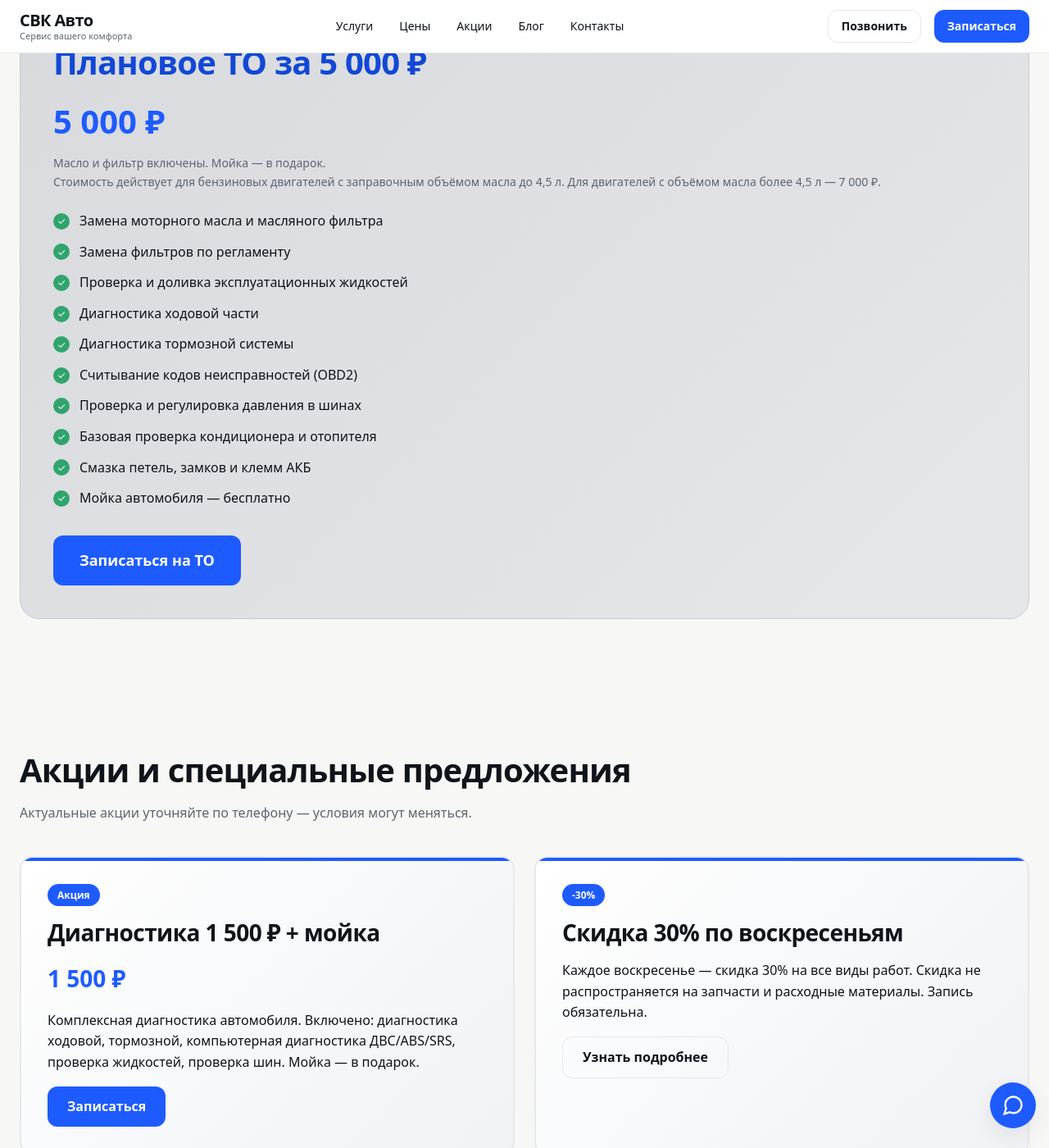
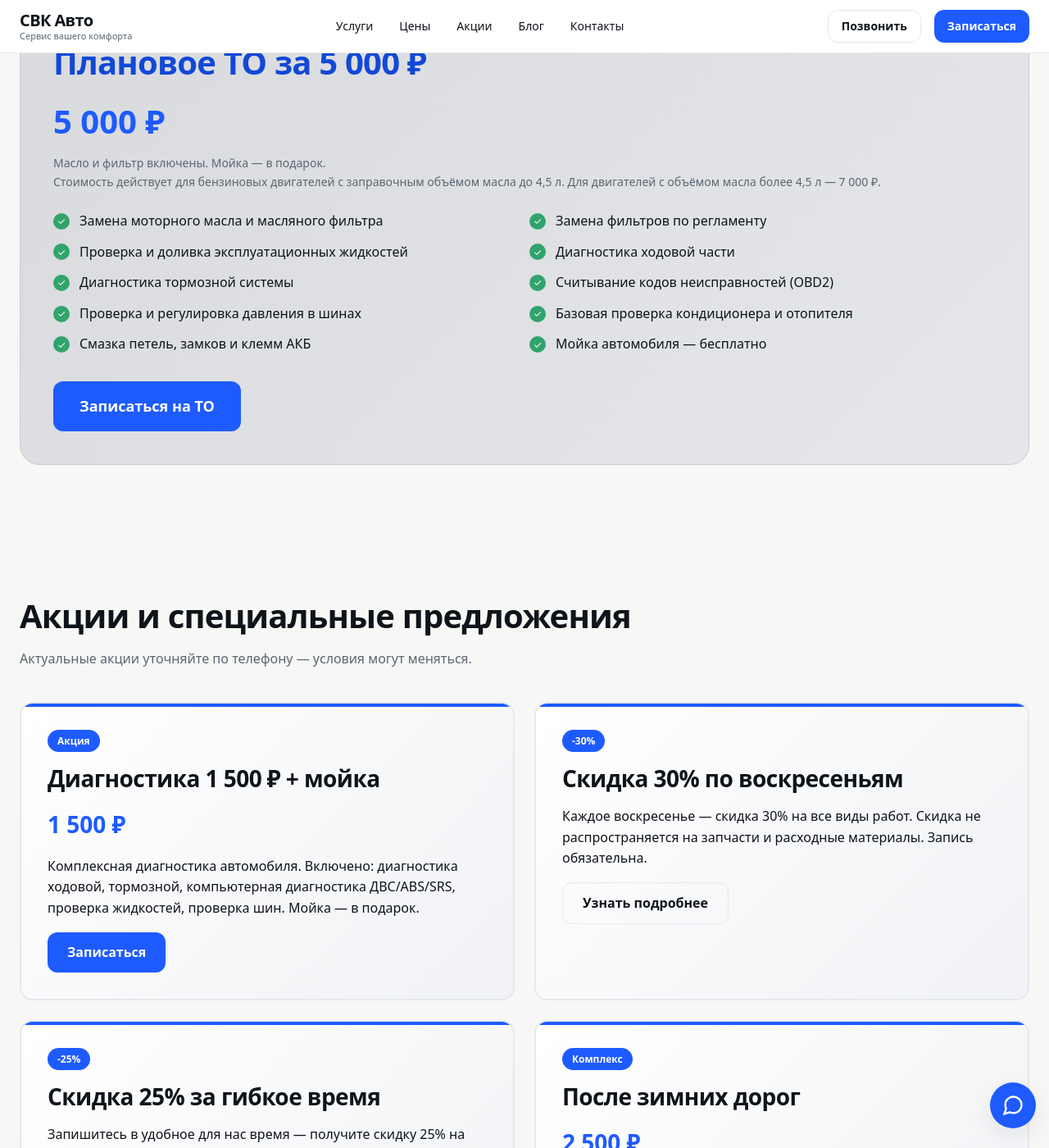
Before and after one commit to ruport998-sudo/SVK-avto, a Jekyll site: the page built from index.html, in a window 1280 px wide and 1400 px high, scrolled down 771 px. Shown: the whole window at 82% size. Built offline with Jekyll 4.4.1, drawn with Linux system fonts in a browser that asks for light colours; some web fonts are replaced.

Commit message:
Список ТО в два столбика на десктопе для компактности

```diff
--- a/assets/css/main.css
+++ b/assets/css/main.css
@@ -546,6 +546,7 @@ section {
 
 .to-list {
   display: grid;
+  grid-template-columns: repeat(2, 1fr);
   gap: calc(var(--gap) * 1.5);
   margin-bottom: calc(var(--gap) * 4);
 }
@@ -1847,3 +1848,11 @@ textarea:focus {
     opacity: 0.16;
   }
 }
+
+
+/* TO list mobile - one column */
+@media (max-width: 767px) {
+  .to-list {
+    grid-template-columns: 1fr;
+  }
+}
```
